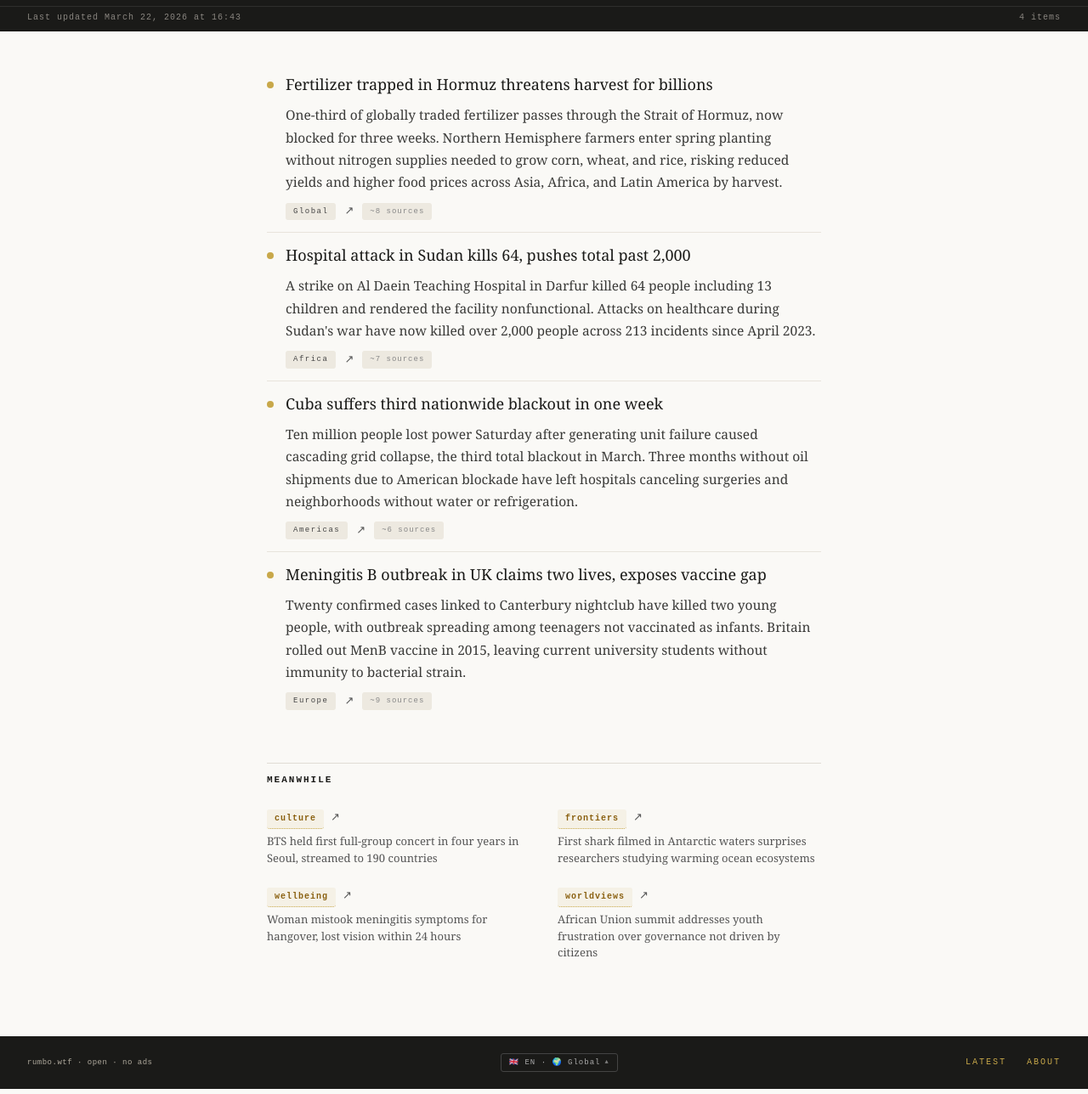
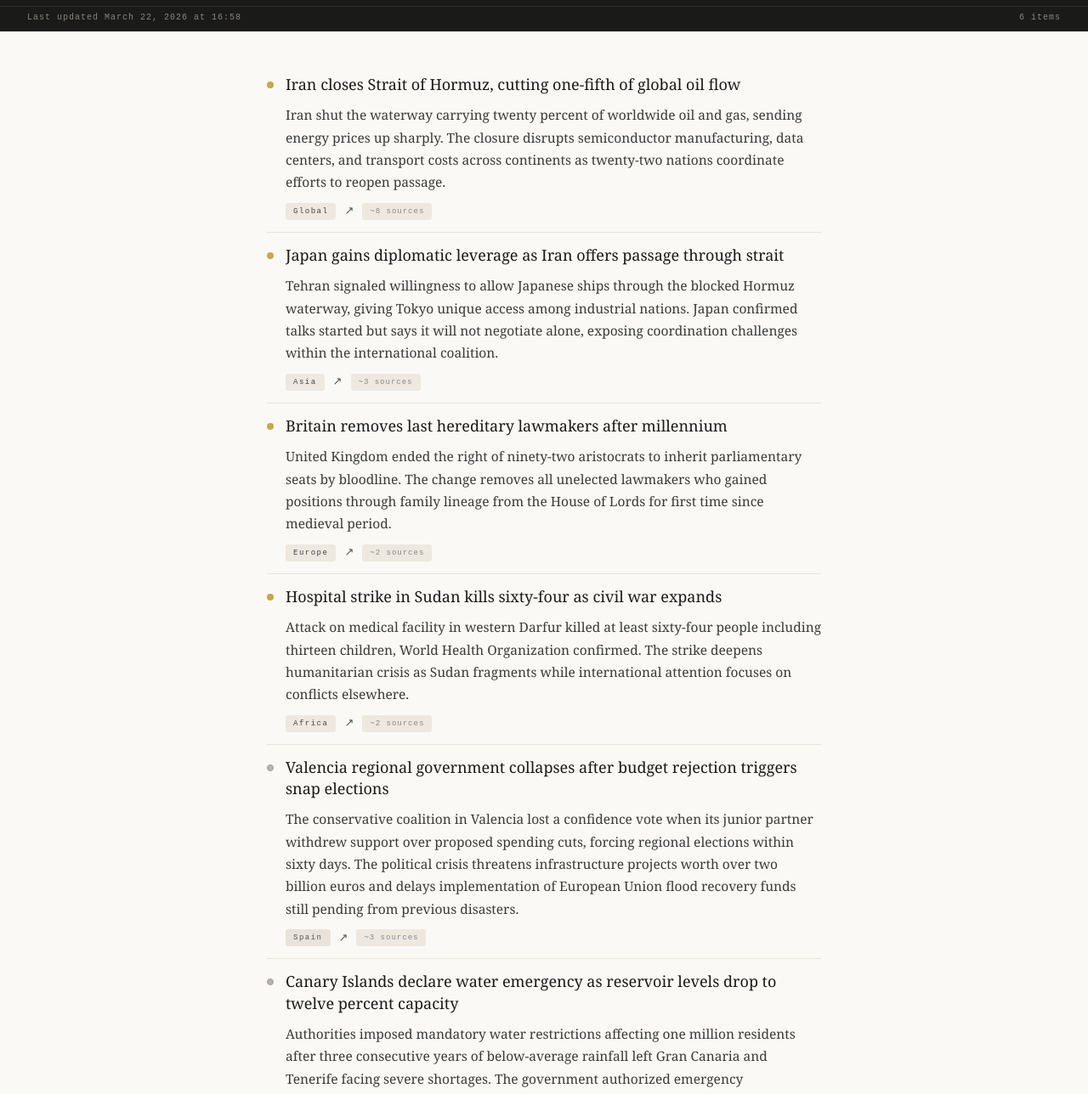
Before and after one commit to RumboWTF/rumbo-site, a website: page index.html in a window 1280 px wide. Shown: the part 48-1336 px from the top of the page at 85% size. Drawn offline with Linux system fonts and the light colour scheme.

Commit message:
Daily update 2026-03-22

```diff
--- a/index.html
+++ b/index.html
@@ -82,7 +82,7 @@
 </nav>
 <div class="meta-bar">
   <span class="meta-date" id="meta-date">Last updated 22 March 2026</span>
-  <span class="meta-count">4 items</span>
+  <span class="meta-count">6 items</span>
 </div>
 
 <!-- FEED:START -->
@@ -90,11 +90,11 @@
   <div class="item">
     <div class="dot dot-global"></div>
     <div class="item-body">
-      <div class="item-head">Fertilizer trapped in Hormuz threatens harvest for billions</div>
-      <div class="item-text">One-third of globally traded fertilizer passes through the Strait of Hormuz, now blocked for three weeks. Northern Hemisphere farmers enter spring planting without nitrogen supplies needed to grow corn, wheat, and rice, risking reduced yields and higher food prices across Asia, Africa, and Latin America by harvest.</div>
+      <div class="item-head">Iran closes Strait of Hormuz, cutting one-fifth of global oil flow</div>
+      <div class="item-text">Iran shut the waterway carrying twenty percent of worldwide oil and gas, sending energy prices up sharply. The closure disrupts semiconductor manufacturing, data centers, and transport costs across continents as twenty-two nations coordinate efforts to reopen passage.</div>
       <div class="item-foot">
         <span class="geo-pill">Global</span>
-        <a class="search-link" href="https://duckduckgo.com/?q=Fertilizer%20trapped%20in%20Hormuz%20threatens%20harvest%20for%20billions" target="_blank">↗</a>
+        <a class="search-link" href="https://duckduckgo.com/?q=Iran%20closes%20Strait%20of%20Hormuz%2C%20cutting%20one-fifth%20of%20global%20oil%20flow" target="_blank">↗</a>
         <span class="source-pill">~8 sources<span class="src-tip">Approximate number of independent source clusters found. More sources means wider reporting — not that the story is accurate.</span></span>
       </div>
     </div>
@@ -102,36 +102,60 @@
   <div class="item">
     <div class="dot dot-global"></div>
     <div class="item-body">
-      <div class="item-head">Hospital attack in Sudan kills 64, pushes total past 2,000</div>
-      <div class="item-text">A strike on Al Daein Teaching Hospital in Darfur killed 64 people including 13 children and rendered the facility nonfunctional. Attacks on healthcare during Sudan's war have now killed over 2,000 people across 213 incidents since April 2023.</div>
+      <div class="item-head">Japan gains diplomatic leverage as Iran offers passage through strait</div>
+      <div class="item-text">Tehran signaled willingness to allow Japanese ships through the blocked Hormuz waterway, giving Tokyo unique access among industrial nations. Japan confirmed talks started but says it will not negotiate alone, exposing coordination challenges within the international coalition.</div>
       <div class="item-foot">
-        <span class="geo-pill">Africa</span>
-        <a class="search-link" href="https://duckduckgo.com/?q=Hospital%20attack%20in%20Sudan%20kills%2064%2C%20pushes%20total%20past%202%2C000" target="_blank">↗</a>
-        <span class="source-pill">~7 sources<span class="src-tip">Approximate number of independent source clusters found. More sources means wider reporting — not that the story is accurate.</span></span>
+        <span class="geo-pill">Asia</span>
+        <a class="search-link" href="https://duckduckgo.com/?q=Japan%20gains%20diplomatic%20leverage%20as%20Iran%20offers%20passage%20through%20strait" target="_blank">↗</a>
+        <span class="source-pill">~3 sources<span class="src-tip">Approximate number of independent source clusters found. More sources means wider reporting — not that the story is accurate.</span></span>
       </div>
     </div>
   </div>
   <div class="item">
     <div class="dot dot-global"></div>
     <div class="item-body">
-      <div class="item-head">Cuba suffers third nationwide blackout in one week</div>
-      <div class="item-text">Ten million people lost power Saturday after generating unit failure caused cascading grid collapse, the third total blackout in March. Three months without oil shipments due to American blockade have left hospitals canceling surgeries and neighborhoods without water or refrigeration.</div>
+      <div class="item-head">Britain removes last hereditary lawmakers after millennium</div>
+      <div class="item-text">United Kingdom ended the right of ninety-two aristocrats to inherit parliamentary seats by bloodline. The change removes all unelected lawmakers who gained positions through family lineage from the House of Lords for first time since medieval period.</div>
       <div class="item-foot">
-        <span class="geo-pill">Americas</span>
-        <a class="search-link" href="https://duckduckgo.com/?q=Cuba%20suffers%20third%20nationwide%20blackout%20in%20one%20week" target="_blank">↗</a>
-        <span class="source-pill">~6 sources<span class="src-tip">Approximate number of independent source clusters found. More sources means wider reporting — not that the story is accurate.</span></span>
+        <span class="geo-pill">Europe</span>
+        <a class="search-link" href="https://duckduckgo.com/?q=Britain%20removes%20last%20hereditary%20lawmakers%20after%20millennium" target="_blank">↗</a>
+        <span class="source-pill">~2 sources<span class="src-tip">Approximate number of independent source clusters found. More sources means wider reporting — not that the story is accurate.</span></span>
       </div>
     </div>
   </div>
   <div class="item">
     <div class="dot dot-global"></div>
     <div class="item-body">
-      <div class="item-head">Meningitis B outbreak in UK claims two lives, exposes vaccine gap</div>
-      <div class="item-text">Twenty confirmed cases linked to Canterbury nightclub have killed two young people, with outbreak spreading among teenagers not vaccinated as infants. Britain rolled out MenB vaccine in 2015, leaving current university students without immunity to bacterial strain.</div>
+      <div class="item-head">Hospital strike in Sudan kills sixty-four as civil war expands</div>
+      <div class="item-text">Attack on medical facility in western Darfur killed at least sixty-four people including thirteen children, World Health Organization confirmed. The strike deepens humanitarian crisis as Sudan fragments while international attention focuses on conflicts elsewhere.</div>
       <div class="item-foot">
-        <span class="geo-pill">Europe</span>
-        <a class="search-link" href="https://duckduckgo.com/?q=Meningitis%20B%20outbreak%20in%20UK%20claims%20two%20lives%2C%20exposes%20vaccine%20gap" target="_blank">↗</a>
-        <span class="source-pill">~9 sources<span class="src-tip">Approximate number of independent source clusters found. More sources means wider reporting — not that the story is accurate.</span></span>
+        <span class="geo-pill">Africa</span>
+        <a class="search-link" href="https://duckduckgo.com/?q=Hospital%20strike%20in%20Sudan%20kills%20sixty-four%20as%20civil%20war%20expands" target="_blank">↗</a>
+        <span class="source-pill">~2 sources<span class="src-tip">Approximate number of independent source clusters found. More sources means wider reporting — not that the story is accurate.</span></span>
+      </div>
+    </div>
+  </div>
+  <div class="item">
+    <div class="dot dot-regional"></div>
+    <div class="item-body">
+      <div class="item-head">Valencia regional government collapses after budget rejection triggers snap elections</div>
+      <div class="item-text">The conservative coalition in Valencia lost a confidence vote when its junior partner withdrew support over proposed spending cuts, forcing regional elections within sixty days. The political crisis threatens infrastructure projects worth over two billion euros and delays implementation of European Union flood recovery funds still pending from previous disasters.</div>
+      <div class="item-foot">
+        <span class="geo-pill regional">Spain</span>
+        <a class="search-link" href="https://duckduckgo.com/?q=Valencia%20regional%20government%20collapses%20after%20budget%20rejection%20triggers%20snap%20elections" target="_blank">↗</a>
+        <span class="source-pill">~3 sources<span class="src-tip">Approximate number of independent source clusters found. More sources means wider reporting — not that the story is accurate.</span></span>
+      </div>
+    </div>
+  </div>
+  <div class="item">
+    <div class="dot dot-regional"></div>
+    <div class="item-body">
+      <div class="item-head">Canary Islands declare water emergency as reservoir levels drop to twelve percent capacity</div>
+      <div class="item-text">Authorities imposed mandatory water restrictions affecting one million residents after three consecutive years of below-average rainfall left Gran Canaria and Tenerife facing severe shortages. The government authorized emergency desalination plant construction and banned agricultural irrigation in affected zones, threatening forty percent of regional crop production.</div>
+      <div class="item-foot">
+        <span class="geo-pill regional">Spain</span>
+        <a class="search-link" href="https://duckduckgo.com/?q=Canary%20Islands%20declare%20water%20emergency%20as%20reservoir%20levels%20drop%20to%20twelve%20percent%20capacity" target="_blank">↗</a>
+        <span class="source-pill">~2 sources<span class="src-tip">Approximate number of independent source clusters found. More sources means wider reporting — not that the story is accurate.</span></span>
       </div>
     </div>
   </div>
@@ -144,30 +168,30 @@
     <div class="nw-item">
       <div class="nw-top">
         <div class="nw-cat-wrap"><span class="nw-cat">culture</span><div class="nw-tooltip">The lighter side of being human</div></div>
-        <a class="nw-search" href="https://duckduckgo.com/?q=BTS%20comeback%20concert%20Seoul%20March%202026" target="_blank">↗</a>
+        <a class="nw-search" href="https://duckduckgo.com/?q=NCAA%20March%20Madness%202026%20Sweet%20Sixteen%20bracket" target="_blank">↗</a>
       </div>
-      <span class="nw-txt">BTS held first full-group concert in four years in Seoul, streamed to 190 countries</span>
+      <span class="nw-txt">March Madness basketball tournament narrows to final eight teams for Sweet Sixteen round</span>
     </div>
     <div class="nw-item">
       <div class="nw-top">
         <div class="nw-cat-wrap"><span class="nw-cat">frontiers</span><div class="nw-tooltip">Science and tech — what is becoming possible</div></div>
-        <a class="nw-search" href="https://duckduckgo.com/?q=first%20shark%20filmed%20Antarctica%202026" target="_blank">↗</a>
+        <a class="nw-search" href="https://duckduckgo.com/?q=methane%20pharmaceutical%20conversion%20iron%20catalyst%20LED%202026" target="_blank">↗</a>
       </div>
-      <span class="nw-txt">First shark filmed in Antarctic waters surprises researchers studying warming ocean ecosystems</span>
+      <span class="nw-txt">Scientists convert methane gas into pharmaceutical compounds using iron catalyst and LED light</span>
     </div>
     <div class="nw-item">
       <div class="nw-top">
         <div class="nw-cat-wrap"><span class="nw-cat">wellbeing</span><div class="nw-tooltip">Health, medicine, longevity — how people are living</div></div>
-        <a class="nw-search" href="https://duckduckgo.com/?q=meningitis%20misdiagnosed%20hangover%20vision%20loss" target="_blank">↗</a>
+        <a class="nw-search" href="https://duckduckgo.com/?q=WHO%20antibiotic%20resistance%20target%20product%20profiles%202026" target="_blank">↗</a>
       </div>
-      <span class="nw-txt">Woman mistook meningitis symptoms for hangover, lost vision within 24 hours</span>
+      <span class="nw-txt">World Health Organization publishes new antibiotic targets for drug-resistant bloodstream infections</span>
     </div>
     <div class="nw-item">
       <div class="nw-top">
         <div class="nw-cat-wrap"><span class="nw-cat">worldviews</span><div class="nw-tooltip">The stories humans tell to form groups</div></div>
-        <a class="nw-search" href="https://duckduckgo.com/?q=African%20Union%20summit%202026%20youth%20frustration" target="_blank">↗</a>
+        <a class="nw-search" href="https://duckduckgo.com/?q=US%20reciprocal%20trade%20policy%20USMCA%20review%20July%202026" target="_blank">↗</a>
       </div>
-      <span class="nw-txt">African Union summit addresses youth frustration over governance not driven by citizens</span>
+      <span class="nw-txt">United States shifts to reciprocal trade agreements, plans North America pact review July</span>
     </div>
   </div>
 <!-- MEANWHILE:END -->
@@ -214,7 +238,7 @@ function setRegion(e,val){e.stopPropagation();region=val;localStorage.setItem('r
 // Localise the update timestamp to the reader's timezone
 (function(){
   try {
-    var utc = new Date('2026-03-22T16:43:03.076Z'); // 08:00 CET = 07:00 UTC
+    var utc = new Date('2026-03-22T16:58:35.210Z'); // 08:00 CET = 07:00 UTC
     var opts = {day:'numeric', month:'long', year:'numeric', hour:'2-digit', minute:'2-digit', hour12: false};    var local = utc.toLocaleString(undefined, opts);
     document.getElementById('meta-date').textContent = 'Last updated ' + local;
   } catch(e) {}
```
